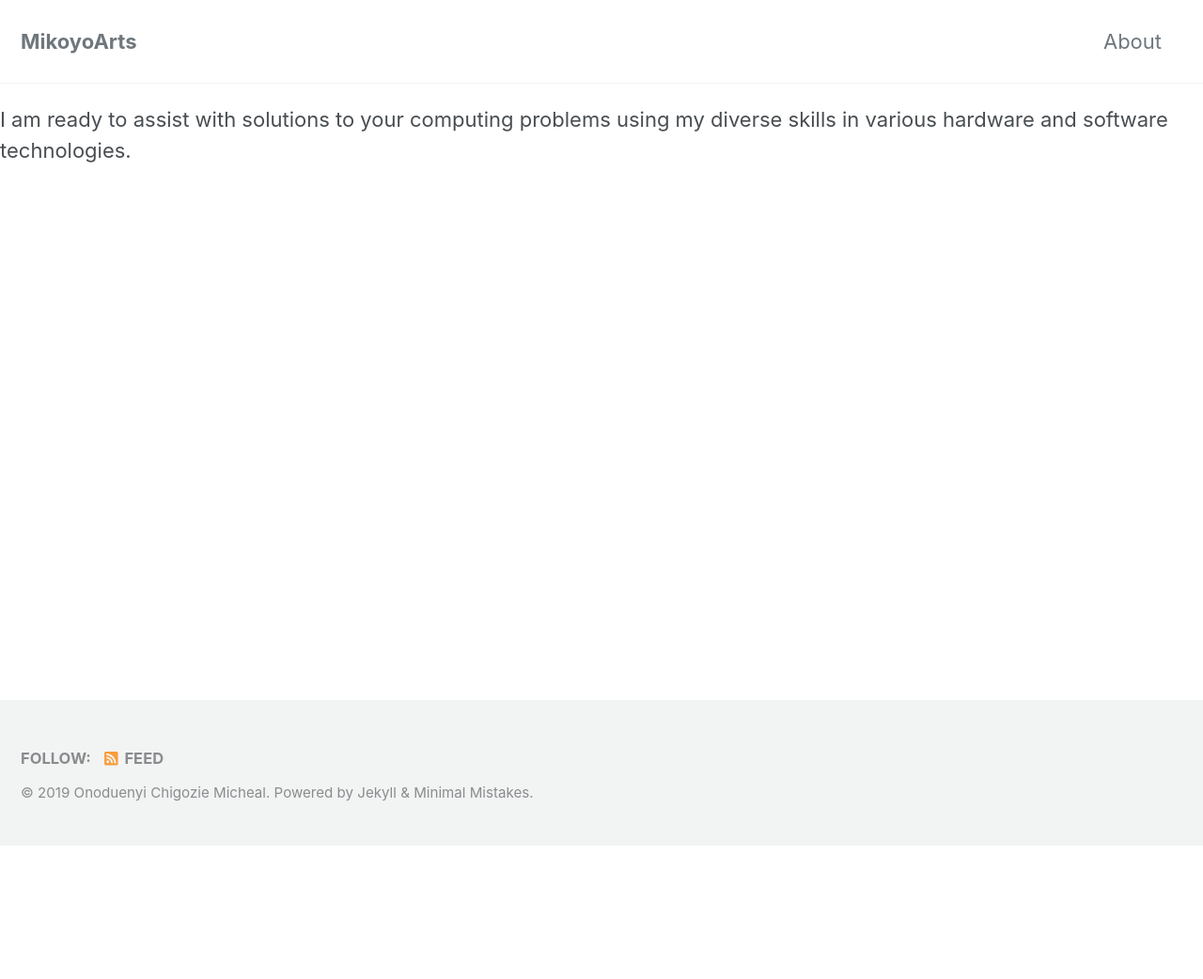
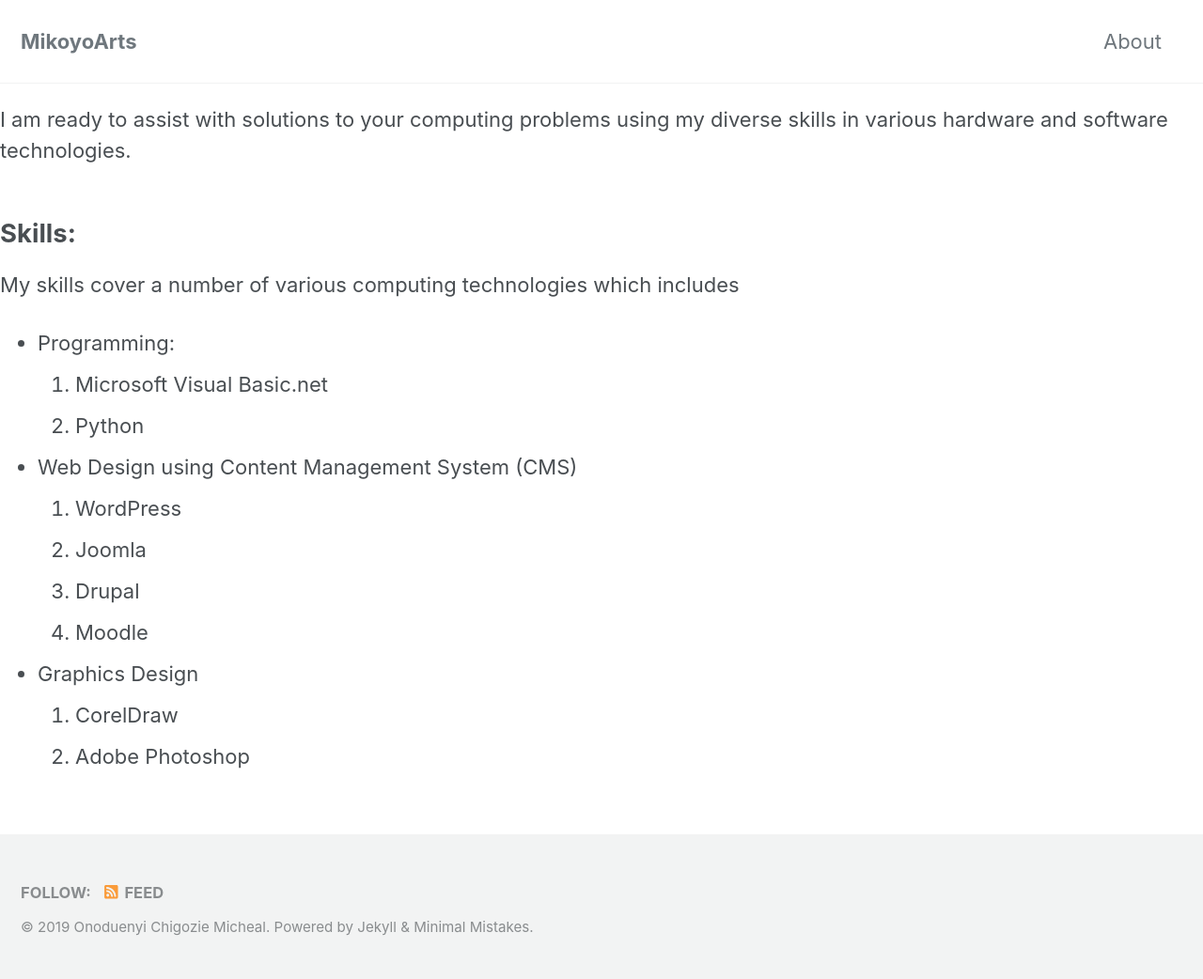
Before and after one commit to Mikoyoarts/Mikoyoarts.github.io, a Jekyll site: the page built from _pages/about.md, in a window 1280 px wide. Shown: the whole page at 94% size. Built offline with Jekyll 4.4.1, drawn with Linux system fonts in a browser that asks for light colours; cached includes are drawn as plain includes; nearby versions of some CDN libraries; our own code applies the rules of GitHub Pages for plain Markdown files; before the commit the page ends 900 px from its top, so only the background shows below that.

Commit message:
Update about.md

```diff
--- a/_pages/about.md
+++ b/_pages/about.md
@@ -8,3 +8,17 @@
 I am ready to assist with solutions to your computing problems
 using my diverse skills in various hardware
 and software technologies.
+
+## Skills:
+My skills cover a number of various computing technologies which includes
+* Programming:
+1. Microsoft Visual Basic.net
+2. Python
++ Web Design using Content Management System (CMS)
+1. WordPress
+2. Joomla
+3. Drupal
+4. Moodle
+- Graphics Design
+1. CorelDraw
+2. Adobe Photoshop
```
